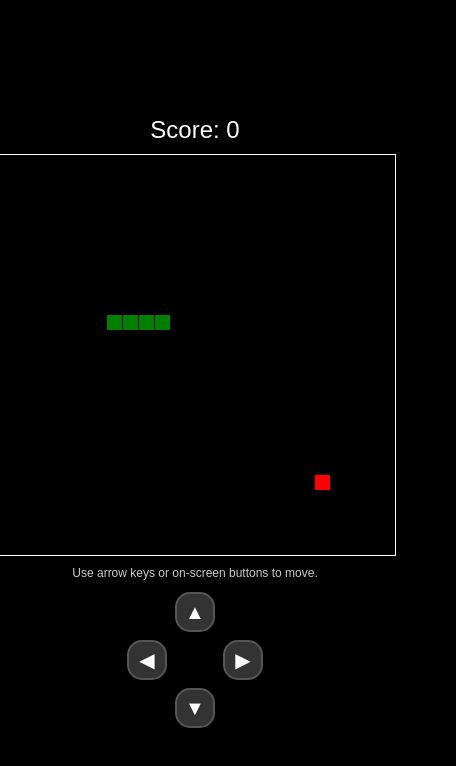
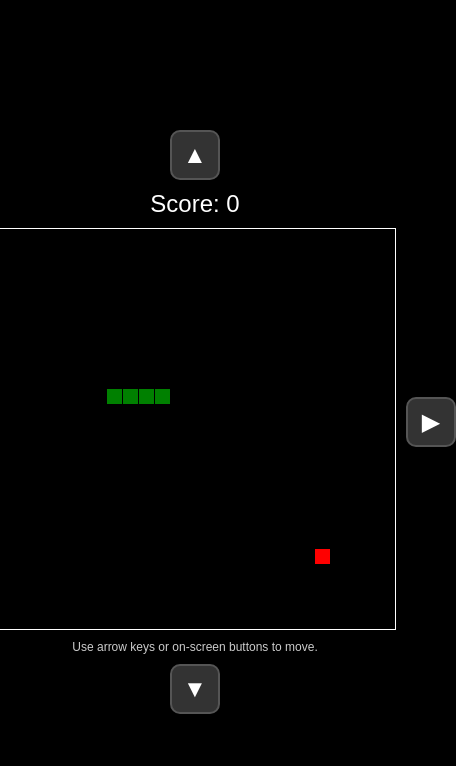
Before and after one commit to pritamghoshal100/snake-game, a plain HTML site: page index.html in a window 390 px wide. Shown: the whole page, 456 px wide, since content can reach past the window. Drawn offline with Linux system fonts and the light colour scheme.

Commit message:
Changed the positions of the buttons

```diff
--- a/index.html
+++ b/index.html
@@ -8,6 +8,7 @@
 </head>
 <body>
 
+  <div id="main-wrapper">
     <div id="gameContainer">
       <div id="score">Score: 0</div>
       <canvas width="400" height="400" id="game"></canvas>
@@ -26,6 +27,7 @@
       <button id="btn-down">▼</button>
       <button id="btn-right">▶</button>
     </div>
+  </div>
 
   <script src="script.js"></script>
 </body>
--- a/styles.css
+++ b/styles.css
@@ -12,6 +12,14 @@ body {
   align-items: center;
   justify-content: center;
   color: white;
+}
+
+/* NEW: This wrapper will act as the positioning context for the buttons */
+#main-wrapper {
+  position: relative;
+  display: flex;
+  flex-direction: column;
+  align-items: center;
 }
 
 #gameContainer {
@@ -30,7 +38,11 @@ canvas {
 }
 
 #gameOver {
+  /* We make the "Game Over" screen position relative to the wrapper now */
   position: absolute;
+  top: 50%;
+  left: 50%;
+  transform: translate(-50%, -50%);
   background: rgba(0, 0, 0, 0.8);
   color: white;
   padding: 20px;
@@ -38,6 +50,7 @@ canvas {
   text-align: center;
   font-size: 24px;
   display: none;
+  z-index: 10; /* Ensure it's on top */
 }
 
 #restartBtn {
@@ -66,41 +79,59 @@ canvas {
   display: none;
 }
 
+
 /* --- Styles for Mobile Devices --- */
 @media (max-width: 768px) {
   #instructions {
     font-size: 12px;
   }
 
+  /* Make the controls visible on mobile */
   #mobile-controls {
-    display: grid;
-    grid-template-areas:
-      ". up ."
-      "left . right"
-      ". down .";
-    gap: 8px;
-    margin-top: 12px;
+    display: block;
   }
 
+  /* UPDATED: Buttons now use absolute positioning */
   #mobile-controls button {
-    width: 40px;
-    height: 40px;
-    font-size: 20px;
+    position: absolute; /* Position relative to #main-wrapper */
+    width: 50px;
+    height: 50px;
+    font-size: 24px;
     background-color: #333;
     color: white;
     border: 2px solid #555;
-    border-radius: 15px;
+    border-radius: 10px;
     cursor: pointer;
-    user-select: none; /* Prevents text selection on repeated taps */
+    user-select: none;
+    z-index: 5;
   }
 
   #mobile-controls button:active {
       background-color: #555;
   }
 
-  /* Place buttons in their grid areas */
-  #btn-up { grid-area: up; }
-  #btn-left { grid-area: left; }
-  #btn-right { grid-area: right; }
-  #btn-down { grid-area: down; }
+  /* Position each button on one side of the container */
+  #btn-up {
+    top: 0;
+    left: 50%;
+    transform: translate(-50%, -120%); /* Move up from center, and then move 120% of its height upwards */
+  }
+
+  #btn-down {
+    bottom: 0;
+    left: 50%;
+    transform: translate(-50%, 120%); /* Move down from center, and then 120% of its height downwards */
+  }
+
+  #btn-left {
+    left: 0;
+    top: 50%;
+    transform: translate(-120%, -50%); /* Move left from center, and then 120% of its width to the left */
+  }
+
+  #btn-right {
+    right: 0;
+    top: 50%;
+    transform: translate(120%, -50%); /* Move right from center, and then 120% of its width to the right */
+  }
 }
```
Lines whose indentation alone changed are shown as unchanged.
